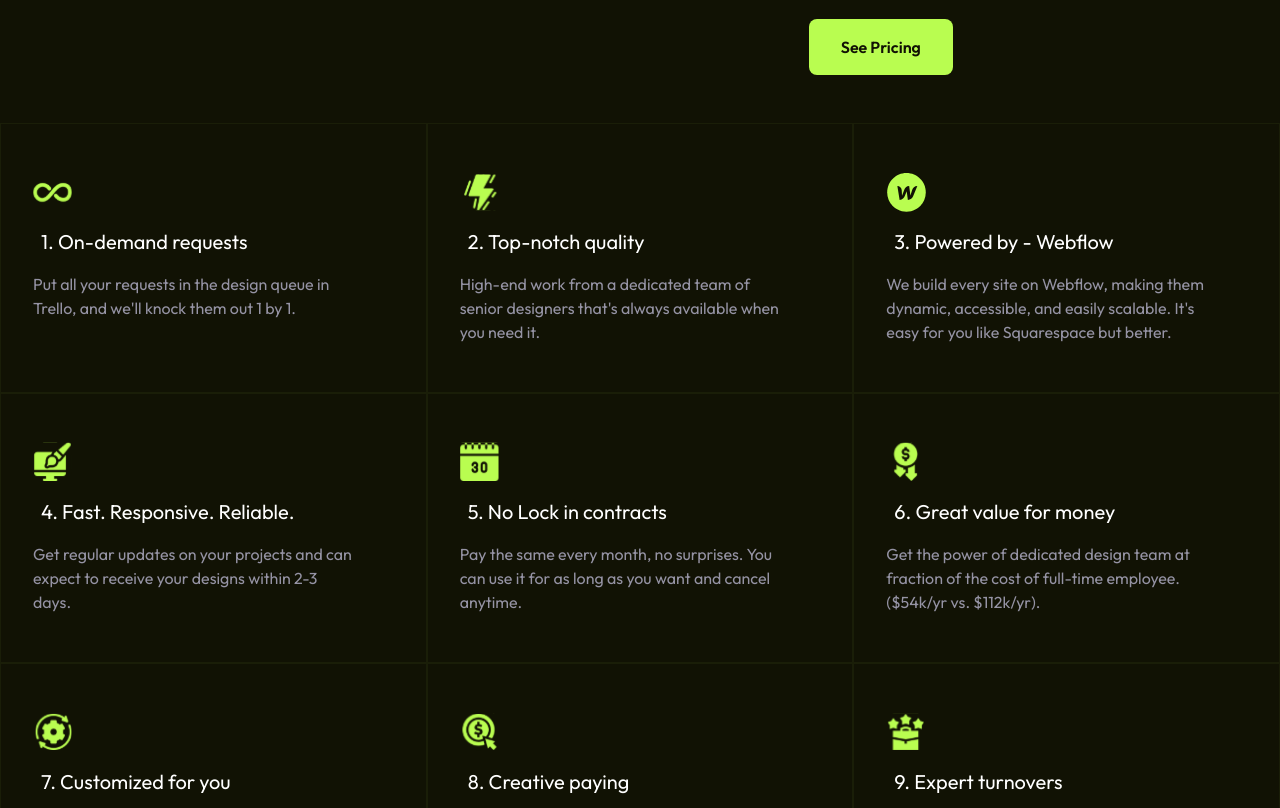
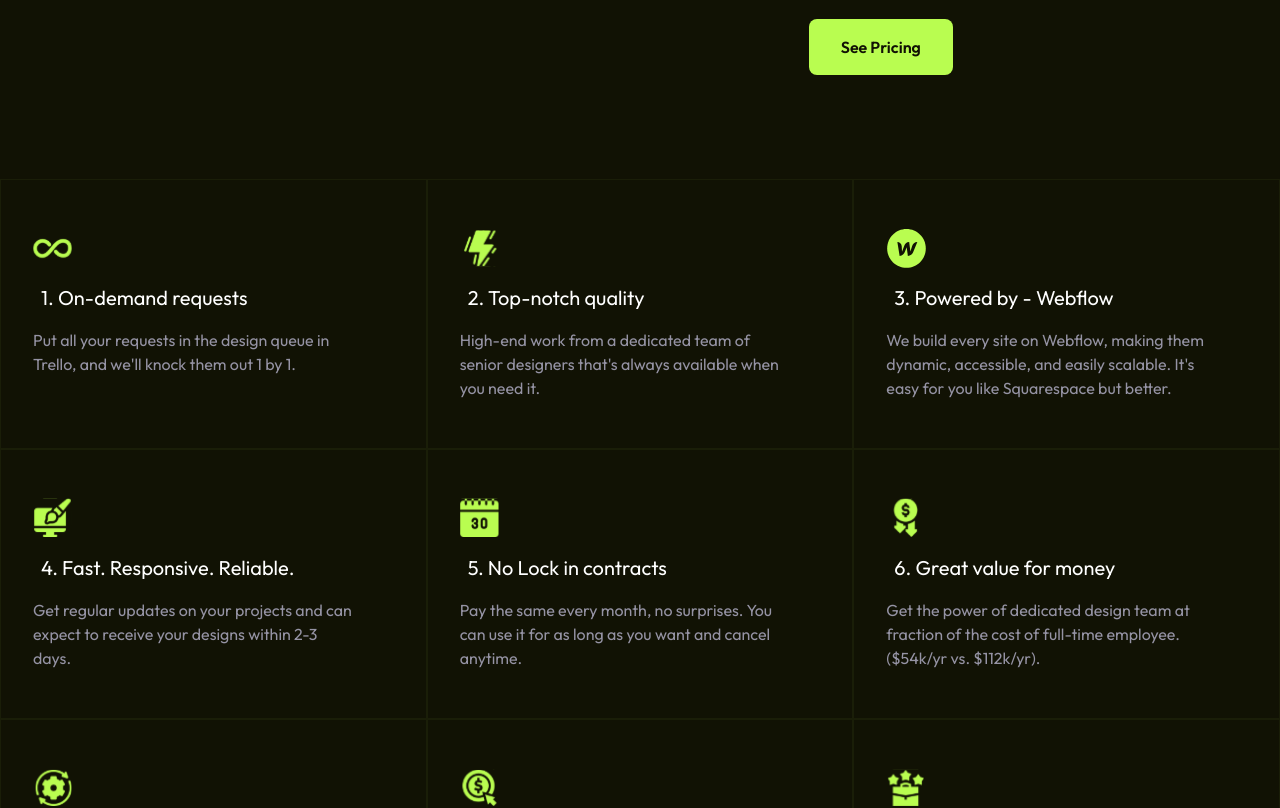
Before and after one commit to mehedihasanfaiyaz/kronix-saas, a React (Vite) app: page / in a window 1280 px wide. Shown: the part 3860-4668 px from the top of the page. Built offline with nearby package versions, Linux system fonts and the light colour scheme.

Commit message:
style(capabilities):  padding y

```diff
--- a/src/section/Capabilities.tsx
+++ b/src/section/Capabilities.tsx
@@ -32,7 +32,7 @@ export default function Capabilities() {
           <Button text="See Pricing" customStyles="px-2 py-4 w-36 mt-10" />
         </div>
       </div>
-      <div className="grid grid-cols-1 text-start sm:grid-cols-2 lg:grid-cols-3">
+      <div className="grid grid-cols-1 py-14 text-start sm:grid-cols-2 lg:grid-cols-3">
         {capabilitiesCards.map((card) => (
           <div
             className="border-1 border border-primary border-opacity-5 px-8 py-12"
```
